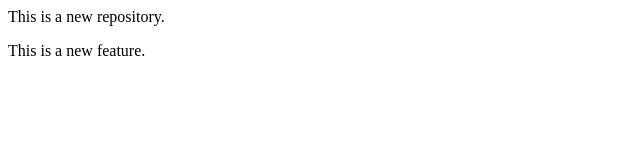
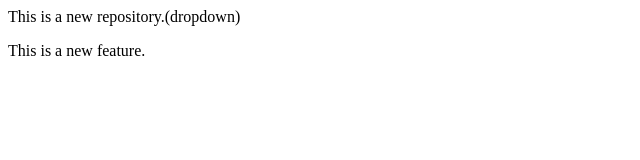
Before and after one commit to masterMohsin/localRepo, a plain HTML site: page index.html in a window 1280 px wide. Shown: the whole page, without its empty margins (0-640 px from the left). Drawn offline with Linux system fonts and the light colour scheme.

```diff
--- a/index.html
+++ b/index.html
@@ -1,2 +1,2 @@
-<p>This is a new repository.</p>
+<p>This is a new repository.(dropdown)</p>
 <p>This is a new feature.</p>
```
